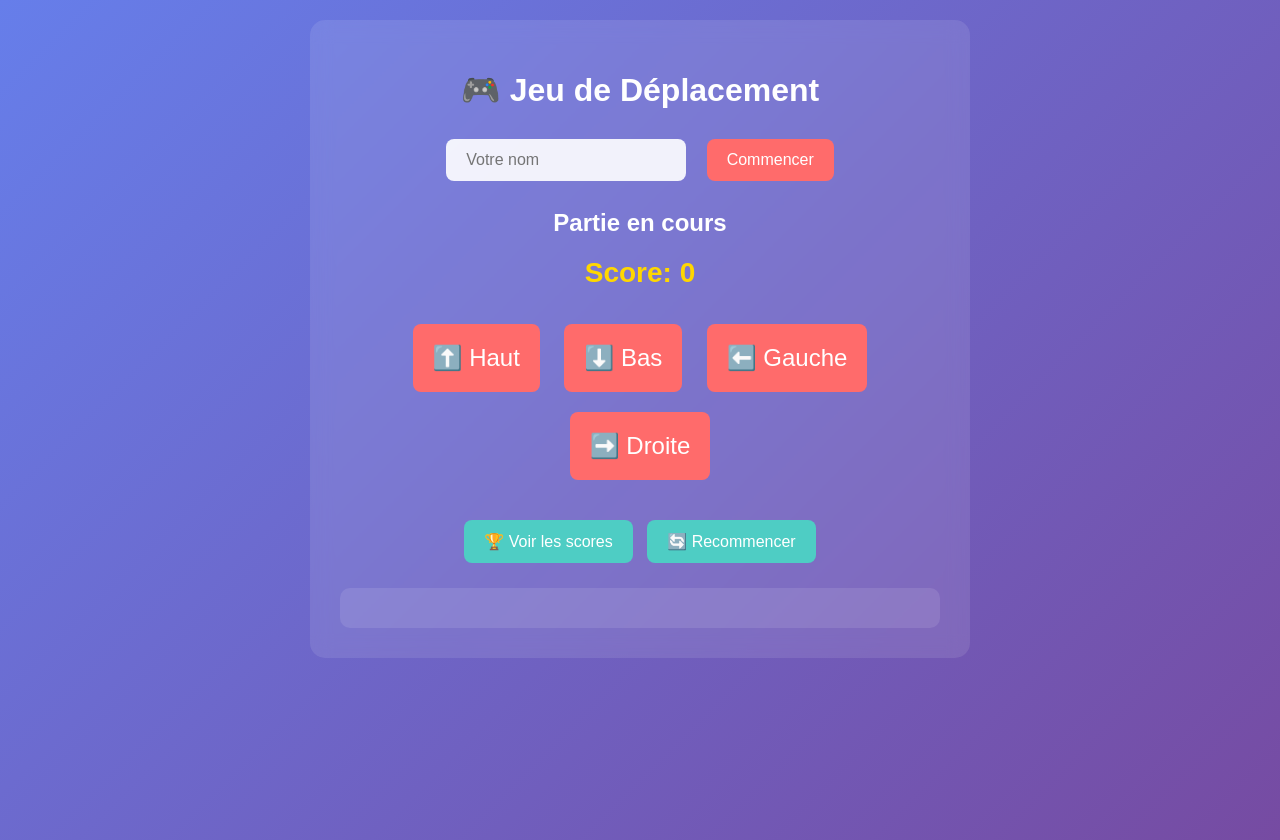
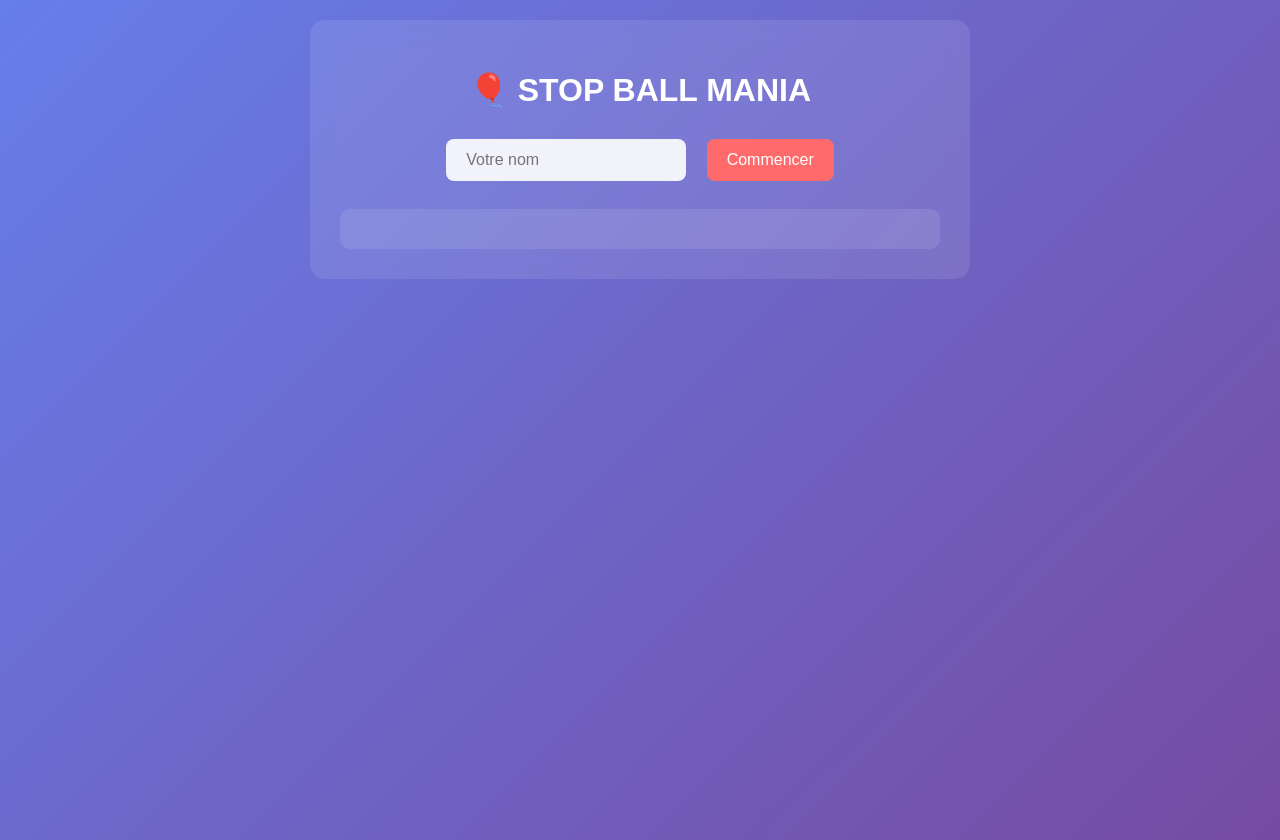
Before and after one commit to MAE009/mon_jeu_test, a plain HTML site: page static/index.html in a window 1280 px wide. Drawn offline with Linux system fonts and the light colour scheme.

Commit message:
Update index.html

```diff
--- a/static/index.html
+++ b/static/index.html
@@ -3,38 +3,43 @@
 <head>
     <meta charset="UTF-8">
     <meta name="viewport" content="width=device-width, initial-scale=1.0">
-    <title>🎮 Mon Jeu Navigateur</title>
+    <title>🎈 Stop Ball Mania</title>
     <link rel="stylesheet" href="style.css">
 </head>
 <body>
     <div class="container">
-        <h1>🎮 Jeu de Déplacement</h1>
+        <h1>🎈 STOP BALL MANIA</h1>
 
         <div class="player-section">
             <input id="player" placeholder="Votre nom" type="text">
             <button onclick="startGame()">Commencer</button>
         </div>
 
-        <div id="game" class="game-container">
+        <div id="game" class="game-container" style="display: none;">
             <h2>Partie en cours</h2>
-            <div class="score">Score: <span id="score">0</span></div>
 
-            <div class="controls">
-                <button onclick="makeMove('haut')">⬆️ Haut</button>
-                <button onclick="makeMove('bas')">⬇️ Bas</button>
-                <button onclick="makeMove('gauche')">⬅️ Gauche</button>
-                <button onclick="makeMove('droite')">➡️ Droite</button>
+            <div class="game-info">
+                <div>Tolérance: <span id="tolerance">0</span></div>
+                <div>Intervalle cible: <span id="intervalle">[0, 0]</span></div>
             </div>
 
+            <div class="balloon-container">
+                <div id="balloon" class="balloon"></div>
+            </div>
+
+            <div class="score">Rayon: <span id="rayon">30</span>px</div>
+
+            <button id="stopBtn" onclick="stopGame()" class="stop-button">⏹️ STOP</button>
+
             <div class="actions">
-                <button onclick="getScores()">🏆 Voir les scores</button>
-                <button onclick="resetGame()">🔄 Recommencer</button>
+                <button onclick="getScores()">🏆 Classement</button>
             </div>
         </div>
 
+        <div id="result" class="result-container"></div>
         <div id="scores" class="scores-container"></div>
     </div>
 
     <script src="script.js"></script>
 </body>
-                                </html>
+        </html>
```
